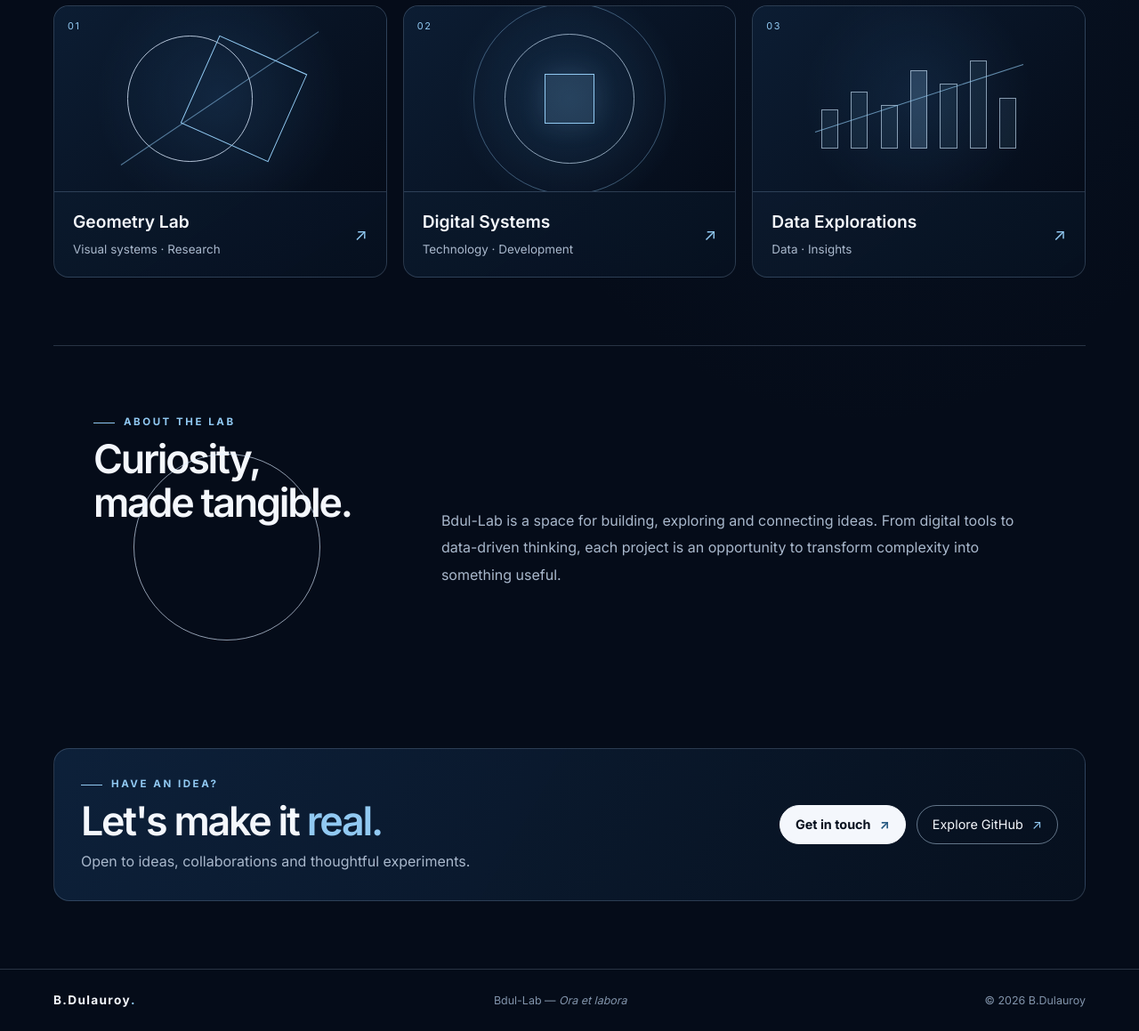
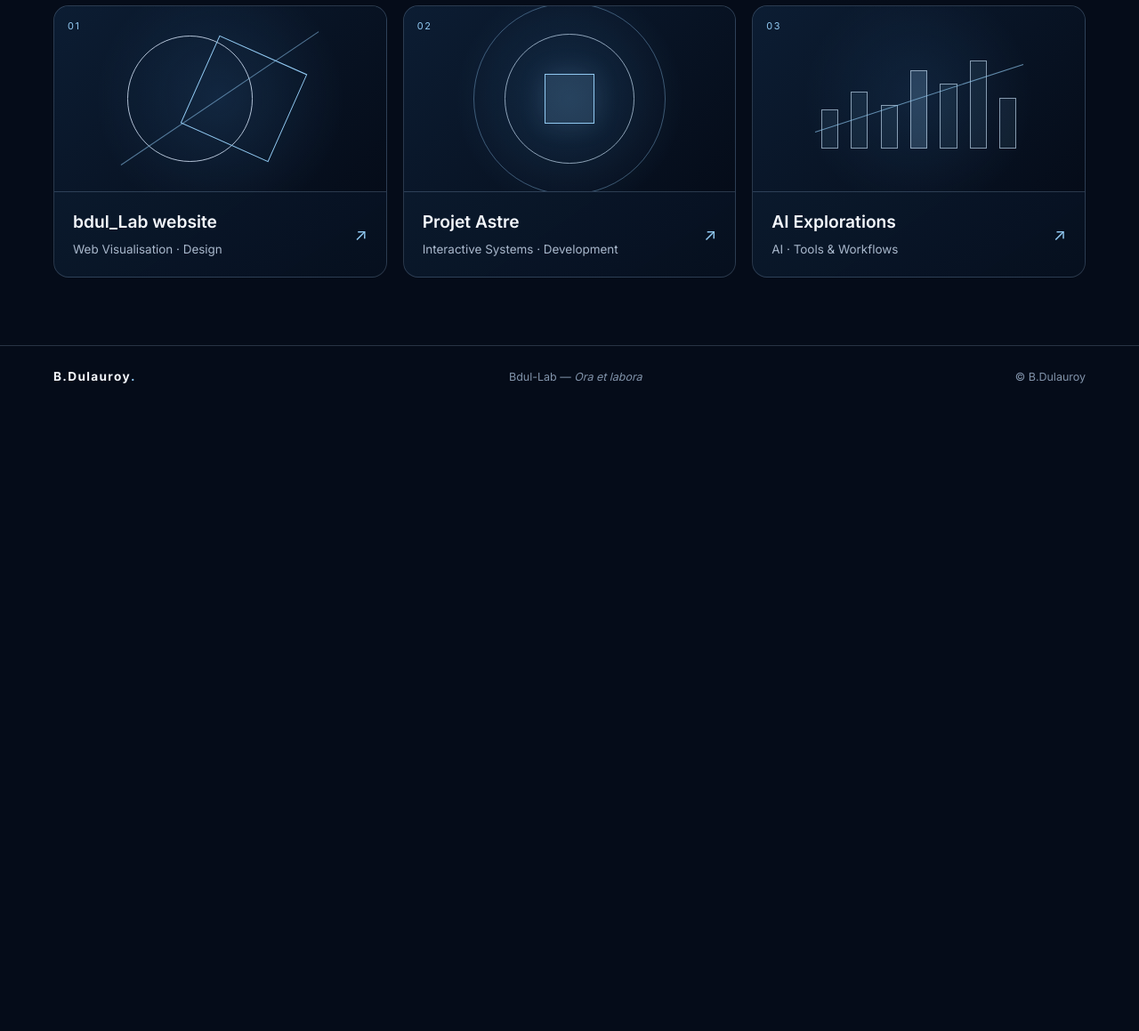
Before and after one commit to bdul-lab/bdul-lab.github.com, a plain HTML site: page index.html in a window 1280 px wide. Shown: the part 906-2065 px from the top of the page at 89% size. After the commit the page ends 1365 px from the top, so only its background shows below. Drawn offline with Linux system fonts and the light colour scheme.

Commit message:
update project
update 1 on project

```diff
--- a/index.html
+++ b/index.html
@@ -184,7 +184,7 @@
 
       <div class="project-grid">
 
-        <!-- PROJECT 1 -->
+        <!-- PROJECT 1: BDUL_LAB WEBSITE -->
         <button
           class="project-card"
           type="button"
@@ -200,14 +200,14 @@
 
           <div class="project-info">
             <div>
-              <h3>Geometry Lab</h3>
-              <p>Visual systems · Research</p>
+              <h3>bdul_Lab website</h3>
+              <p>Web Visualisation · Design</p>
             </div>
             <span class="project-arrow" aria-hidden="true">↗</span>
           </div>
         </button>
 
-        <!-- PROJECT 2 -->
+        <!-- PROJECT 2: ASTRE -->
         <button
           class="project-card"
           type="button"
@@ -223,14 +223,14 @@
 
           <div class="project-info">
             <div>
-              <h3>Digital Systems</h3>
-              <p>Technology · Development</p>
+              <h3>Projet Astre</h3>
+              <p>Interactive Systems · Development</p>
             </div>
             <span class="project-arrow" aria-hidden="true">↗</span>
           </div>
         </button>
 
-        <!-- PROJECT 3 -->
+        <!-- PROJECT 3: AI EXPLORATIONS -->
         <button
           class="project-card"
           type="button"
@@ -248,71 +248,14 @@
 
           <div class="project-info">
             <div>
-              <h3>Data Explorations</h3>
-              <p>Data · Insights</p>
+              <h3>AI Explorations</h3>
+              <p>AI · Tools &amp; Workflows</p>
             </div>
             <span class="project-arrow" aria-hidden="true">↗</span>
           </div>
         </button>
 
       </div>
-    </section>
-
-    <!-- ABOUT -->
-    <section class="about section" id="about">
-
-      <div class="about-mark" aria-hidden="true">
-        <div class="about-circle"></div>
-        <p class="eyebrow">About the lab</p>
-
-        <h2>
-          Curiosity, made tangible.
-        </h2>
-      </div>
-
-      <div class="about-content">
-        <p>
-          Bdul-Lab is a space for building, exploring and connecting
-          ideas. From digital tools to data-driven thinking, each
-          project is an opportunity to transform complexity into
-          something useful.
-        </p>
-      </div>
-
-    </section>
-
-    <!-- CONTACT -->
-    <section class="contact section" id="contact">
-
-      <div class="contact-copy">
-        <p class="eyebrow">Have an idea?</p>
-        <h2>Let's make it <span class="accent">real.</span></h2>
-        <p>
-          Open to ideas, collaborations and thoughtful experiments.
-        </p>
-      </div>
-
-      <div class="contact-actions">
-        <!-- Email is assembled by JavaScript to avoid exposing
-             the complete address directly in the HTML. -->
-        <a
-          class="primary-button"
-          id="email-link"
-          href="#contact"
-        >
-          Get in touch <span aria-hidden="true">↗</span>
-        </a>
-
-        <a
-          class="secondary-button"
-          href="https://github.com/bdul-lab"
-          target="_blank"
-          rel="noopener noreferrer"
-        >
-          Explore GitHub <span aria-hidden="true">↗</span>
-        </a>
-      </div>
-
     </section>
 
   </main>
@@ -397,34 +340,36 @@
        - Videos: { type: "video", src: "videos/demo.mp4" }
     ============================================== */
 
+
 const projects = {
   geometry: {
-        category: "Visual systems · Research",
-        title: "Geometry Lab",
+    category: "Web Visualisation · Design",
+    title: "bdul_Lab website",
     description:
-          "An exploration of geometric relationships, spatial logic and visual systems. This project investigates how simple forms can express complex relationships and become a foundation for coherent design.",
+      "An exploration of geometric relationships, spatial logic and visual systems. This project examines how simple forms can express complex ideas, creating a coherent visual identity through structure, proportion and interaction.",
     repository: "https://github.com/bdul-lab",
     media: []
   },
 
   digital: {
-        category: "Technology · Development",
-        title: "Digital Systems",
+    category: "Software Development · Interactive Systems",
+    title: "Projet Astre",
     description:
-          "A collection of digital experiments, tools and interfaces designed to turn ideas into practical, structured outcomes.",
+      "A year-long development project exploring interactive systems, immersive environments and the relationship between mechanics, narrative and visual design. Combining software architecture, creative problem-solving and iterative experimentation, Astre brings together a complex set of interconnected elements within a coherent, evolving experience.",
     repository: "https://github.com/bdul-lab",
     media: []
   },
 
   data: {
-        category: "Data · Insights",
-        title: "Data Explorations",
+    category: "AI · Tools & Workflows",
+    title: "AI Explorations",
     description:
-          "Experiments in data analysis and visualisation, with an emphasis on revealing patterns, making information understandable and supporting better decisions.",
+      "A collection of experiments in AI-assisted development, interface design and intelligent workflows. Focused on building practical tools and refining personal workspaces, these explorations aim to transform information into actionable insights and make everyday work more structured, efficient and meaningful.",
     repository: "https://github.com/bdul-lab",
     media: []
   }
 };
+
 
     /* ==============================================
        PROJECT MODAL
@@ -584,8 +529,8 @@
        Example: "hello" and "example.com".
     ============================================== */
 
-    const emailUser = "YOUR_EMAIL_USER";
-    const emailDomain = "YOUR_EMAIL_DOMAIN";
+    const emailUser = "badul_log";
+    const emailDomain = "hotmail.fr";
     const emailLink = document.getElementById("email-link");
 
     if (
```
Lines whose indentation alone changed are shown as unchanged.
